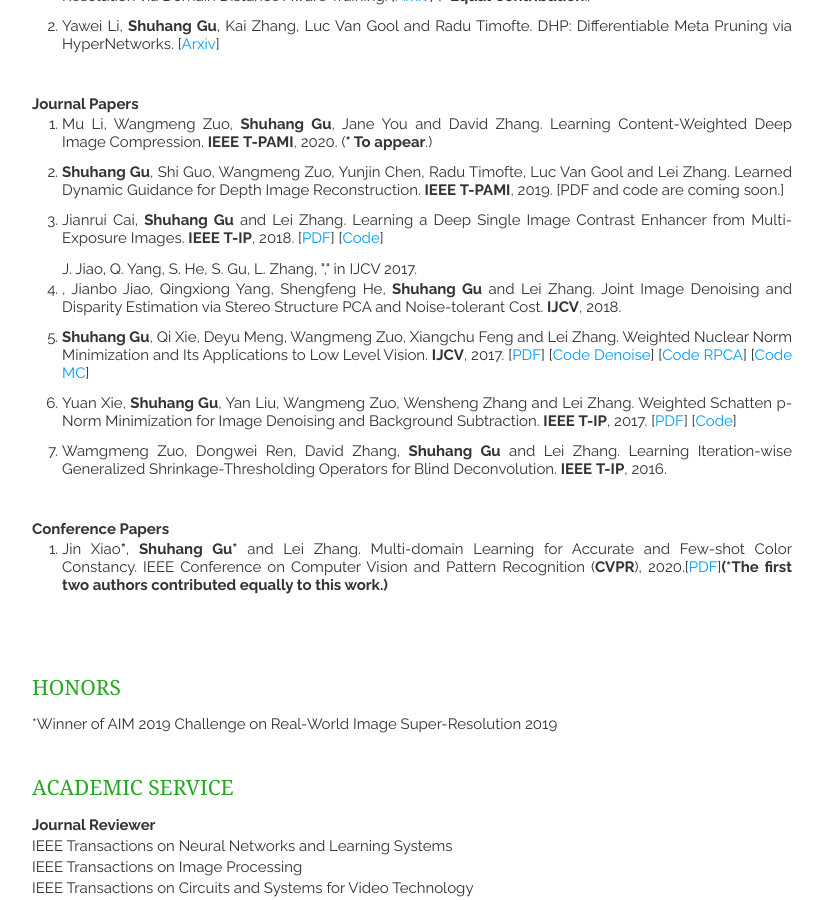
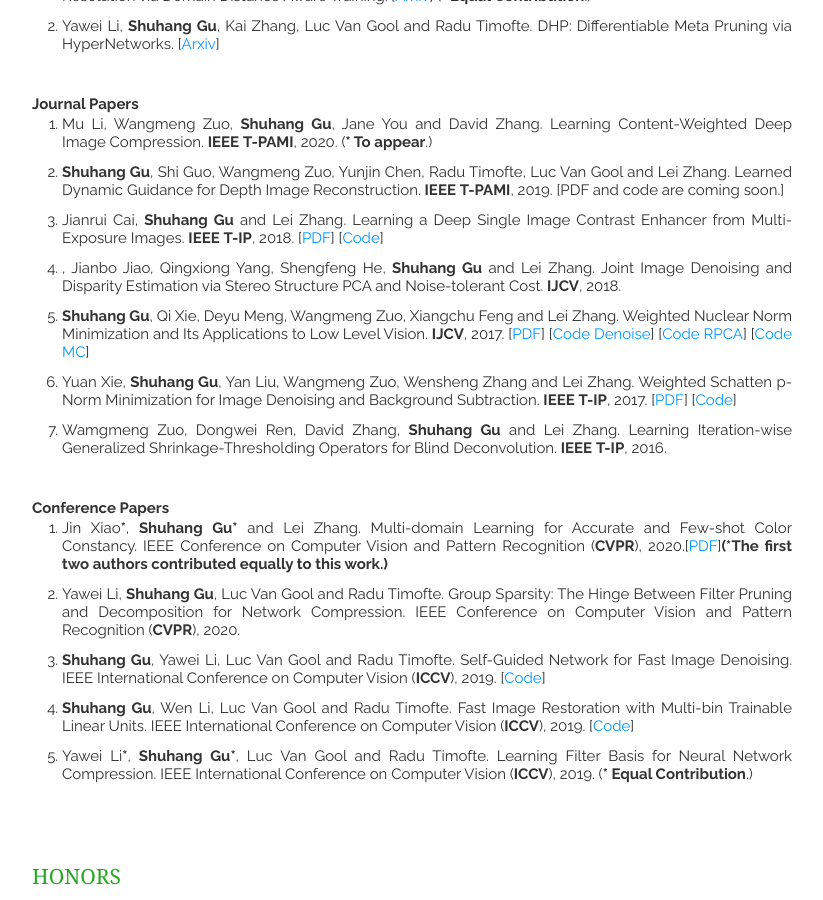
Before and after one commit to ShuhangGu/shuhanggu.github.com, a Jekyll site: the page built from index.html, in a window 1280 px wide and 900 px high, scrolled down 477 px. Shown: the whole window, without its empty margins (338-1161 px from the left). Built offline with Jekyll 4.4.1, drawn with Linux system fonts in a browser that asks for light colours; nearby versions of some CDN libraries; the list of posts is cut into pages by our own code.

Commit message:
Update publications.html

```diff
--- a/_includes/publications.html
+++ b/_includes/publications.html
@@ -72,8 +72,6 @@
               </div>
             </div>
           </li>
-
-		J. Jiao, Q. Yang, S. He, S. Gu, L. Zhang, "," in IJCV 2017.
           <li>
             <div align="justify">
               <div align="justify">
@@ -120,6 +118,32 @@
               <div align="justify">Jin Xiao<strong>*</strong>, <strong>Shuhang Gu*</strong> and Lei Zhang. Multi-domain Learning for Accurate and Few-shot Color Constancy. IEEE Conference on Computer Vision and Pattern Recognition (<strong>CVPR</strong>), 2020.[<a href="http://www4.comp.polyu.edu.hk/~cslzhang/paper/MDLCC.pdf">PDF</a>]<strong>(*The first two authors contributed equally to this work.)</strong></div>
             </div>
           </li>
+	  <li>
+            <div align="justify">
+              <div align="justify">Yawei Li, <strong>Shuhang Gu</strong>, Luc Van Gool and Radu Timofte.
+		      Group Sparsity: The Hinge Between Filter Pruning and Decomposition for Network Compression. IEEE Conference on Computer Vision and Pattern Recognition (<strong>CVPR</strong>), 2020.</div>
+            </div>
+          </li>
+	 <li>
+            <div align="justify">
+              <div align="justify"><strong>Shuhang Gu</strong>, Yawei Li, Luc Van Gool and Radu Timofte.
+		      Self-Guided Network for Fast Image Denoising. IEEE International Conference on Computer Vision (<strong>ICCV</strong>), 2019. [<a href="[https://github.com/ShuhangGu/SGN_ICCV2019">Code</a>]</div>
+            </div>
+          </li>
+	  <li>
+            <div align="justify">
+              <div align="justify"><strong>Shuhang Gu</strong>, Wen Li, Luc Van Gool and Radu Timofte.
+		      Fast Image Restoration with Multi-bin Trainable Linear Units. IEEE International Conference on Computer Vision (<strong>ICCV</strong>), 2019. [<a href="[https://github.com/ShuhangGu/MTLU_ICCV2019">Code</a>]</div>
+            </div>
+          </li>
+	  <li>
+            <div align="justify">
+              <div align="justify">Yawei Li<strong>*</strong>, <strong>Shuhang Gu*</strong>, Luc Van Gool and Radu Timofte.
+		      Learning Filter Basis for Neural Network Compression. IEEE International Conference on Computer Vision (<strong>ICCV</strong>), 2019. (<strong>* Equal Contribution</strong>.)</div>
+            </div>
+          </li>
+
+
         </ol>
         <p>&nbsp;</p>
       </article>
```
